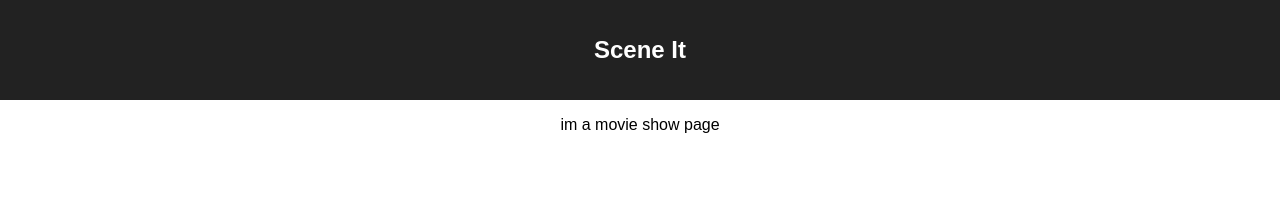
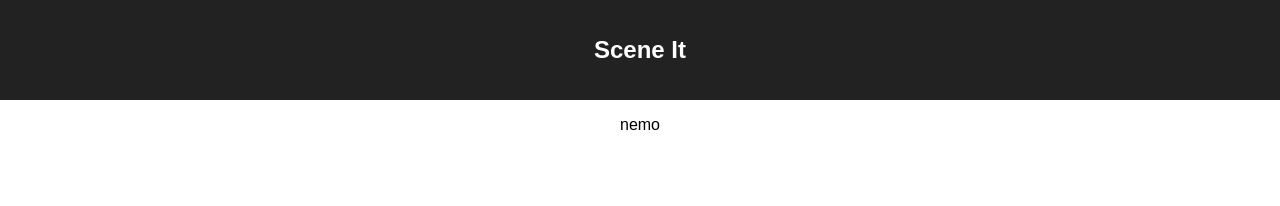
Before and after one commit to buchheimt/scene-it, a React (Create React App) app in the folder client/: page /movies/1 in a window 1280 px wide. Shown: the top 206 px of the page. Built offline with nearby package versions, Linux system fonts and the light colour scheme.

Commit message:
Add redux and basic store

```diff
--- a/client/package.json
+++ b/client/package.json
@@ -6,7 +6,9 @@
     "react": "^16.1.1",
     "react-bootstrap": "^0.31.5",
     "react-dom": "^16.1.1",
-    "react-scripts": "1.0.17"
+    "react-redux": "^5.0.6",
+    "react-scripts": "1.0.17",
+    "redux": "^3.7.2"
   },
   "scripts": {
     "start": "react-scripts start",
--- a/client/src/App.js
+++ b/client/src/App.js
@@ -7,7 +7,6 @@
 
 class App extends Component {
   render() {
-    console.log(this.props)
     return (
       <Router>
         <div className="App">
--- a/client/src/containers/MovieShowPage.js
+++ b/client/src/containers/MovieShowPage.js
@@ -3,9 +3,17 @@
 class MovieShowPage extends React.Component {
 
   render() {
+
+    const moviesArray = [
+      {title: "nemo", id: 1},
+      {title: "shrek", id: 2},
+      {title: "jumanji", id: 3}]
+
+
+    const movie = moviesArray.find(movie => movie.id === 1 )
     return (
       <div>
-        <p>im a movie show page</p>
+        <p>{movie.title}</p>
       </div>
     )
   }
--- a/client/src/index.js
+++ b/client/src/index.js
@@ -1,8 +1,17 @@
 import React from 'react';
 import ReactDOM from 'react-dom';
+//import store from './configureStore';
+import { Provider } from 'react-redux';
+import { createStore } from 'redux';
+import rootReducer from './reducers/rootReducer';
 import './index.css';
 import App from './App';
 import registerServiceWorker from './registerServiceWorker';
 
-ReactDOM.render(<App />, document.getElementById('root'));
+const store = createStore(rootReducer);
+
+ReactDOM.render(
+  <Provider store={store}>
+    <App />
+  </Provider>, document.getElementById('root'));
 registerServiceWorker();
--- /dev/null
+++ b/client/src/reducers/rootReducer.js
@@ -0,0 +1,5 @@
+const rootReducer = (state, action) => {
+  return state;
+}
+
+export default rootReducer;
```
